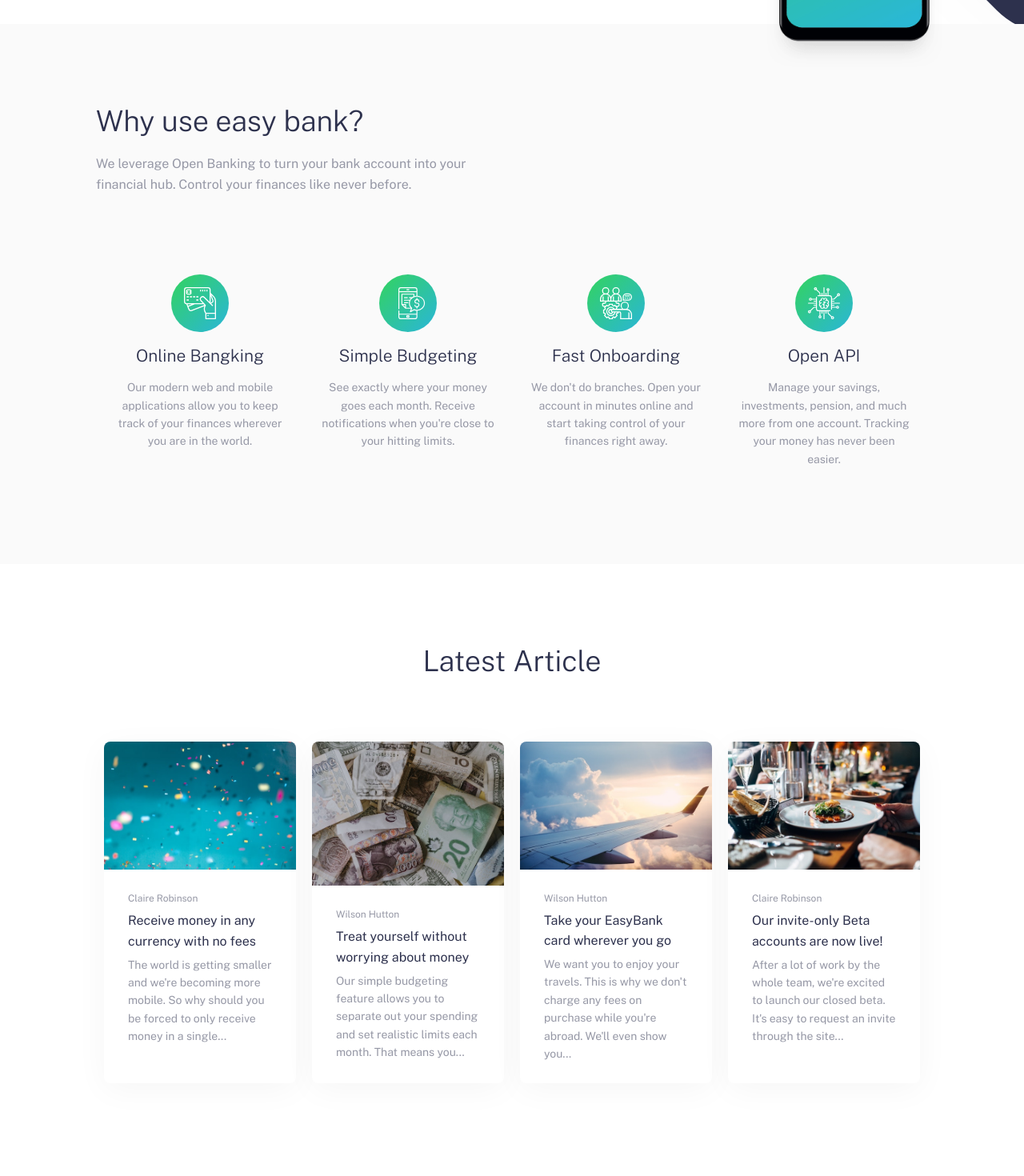
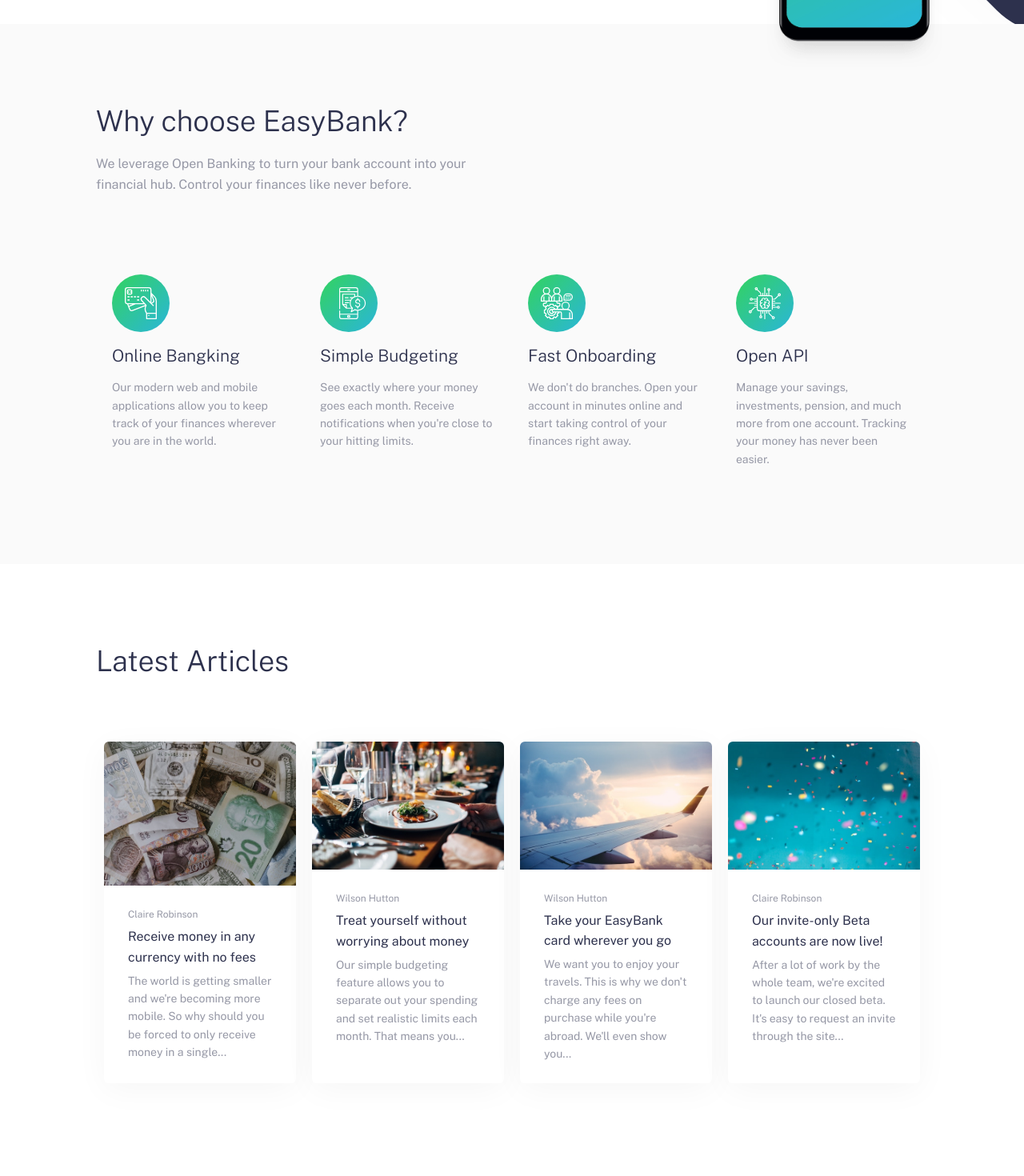
Before and after one commit to iqballa24/EasyBank-landingPage, a React (Create React App) app: page /home in a window 1280 px wide. Shown: the part 700-2170 px from the top of the page at 80% size. Built offline with nearby package versions, Linux system fonts and the light colour scheme.

Commit message:
Updated the content

```diff
--- a/src/assets/scss/components/_cards.scss
+++ b/src/assets/scss/components/_cards.scss
@@ -5,6 +5,10 @@
   &-feature {
     padding: 4rem 2rem;
     text-align: center;
+
+    @include media-breakpoint-up(md){
+      text-align: left;
+    }
 
     img {
       width: 100%;
@@ -19,7 +23,7 @@
   &-article {
     background-color: $color-white;
     box-shadow: 0px 0.8rem 4rem rgba(0, 0, 0, 0.04);
-    border-radius: 0.8rem;
+    border-radius: 0.6rem;
     overflow: hidden;
     height: 100%;
     cursor: pointer;
@@ -36,7 +40,7 @@
         width: 100%;
         height: 100%;
         @include media-breakpoint-up(sm) {
-          max-height: 18rem;
+          max-height: 20rem;
         }
       }
     }
--- a/src/assets/scss/layouts/_home.scss
+++ b/src/assets/scss/layouts/_home.scss
@@ -144,6 +144,10 @@
     h3{
       text-align: center;
       margin-bottom: 6rem;
+
+      @include media-breakpoint-up(md){
+        text-align: left;
+      }
     }
   }
 }
--- a/src/components/home/FeatureSection.jsx
+++ b/src/components/home/FeatureSection.jsx
@@ -5,7 +5,7 @@
     <div className="feature-section">
       <div className="container flex flex-column">
         <div className="feature-section-title">
-          <h3>Why use easy bank?</h3>
+          <h3>Why choose EasyBank?</h3>
           <p className="text-base">
             We leverage Open Banking to turn your bank account into your
             financial hub. Control your finances like never before.
--- a/src/components/home/LatestArticleSection.jsx
+++ b/src/components/home/LatestArticleSection.jsx
@@ -3,7 +3,7 @@
 const LatestArticleSection = ({ data }) => {
   return (
     <div className="container latestArticle-section">
-      <h3>Latest Article</h3>
+      <h3>Latest Articles</h3>
       <div className="flex flex-wrap">
         {data.article.data.map((item, index) => (
           <div key={index} className="w-full w-md-6 w-lg-3 card-container">
--- a/src/constant/data.jsx
+++ b/src/constant/data.jsx
@@ -42,14 +42,14 @@
     title: "Latest Article",
     data: [
       {
-        img: imgConfetti,
+        img: imgCurrency,
         author: "Claire Robinson",
         title: "Receive money in any currency with no fees",
         content:
           "The world is getting smaller and we're becoming more mobile. So why should you be forced to only receive money in a single...",
       },
       {
-        img: imgCurrency,
+        img: imgRestaurant,
         author: "Wilson Hutton",
         title: "Treat yourself without worrying about money",
         content:
@@ -63,7 +63,7 @@
           "We want you to enjoy your travels. This is why we don't charge any fees on purchase while you're abroad. We'll even show you...",
       },
       {
-        img: imgRestaurant,
+        img: imgConfetti,
         author: "Claire Robinson",
         title: "Our invite-only Beta accounts are now live!",
         content:
--- a/src/main.css
+++ b/src/main.css
@@ -440,6 +440,11 @@
   padding: 4rem 2rem;
   text-align: center;
 }
+@media only screen and (min-width: 48em) {
+  .card-feature {
+    text-align: left;
+  }
+}
 .card-feature img {
   width: 100%;
   max-width: 7.2rem;
@@ -451,7 +456,7 @@
 .card-article {
   background-color: #fff;
   box-shadow: 0px 0.8rem 4rem rgba(0, 0, 0, 0.04);
-  border-radius: 0.8rem;
+  border-radius: 0.6rem;
   overflow: hidden;
   height: 100%;
   cursor: pointer;
@@ -468,7 +473,7 @@
 }
 @media only screen and (min-width: 37.5em) {
   .card-article-image img {
-    max-height: 18rem;
+    max-height: 20rem;
   }
 }
 .card-article-title {
@@ -865,4 +870,9 @@
 .latestArticle-section h3 {
   text-align: center;
   margin-bottom: 6rem;
+}
+@media only screen and (min-width: 48em) {
+  .latestArticle-section h3 {
+    text-align: left;
+  }
 }/*# sourceMappingURL=main.css.map */
```
Also changed, not shown: 1 other file (tests, documents, lock files or other folders).
